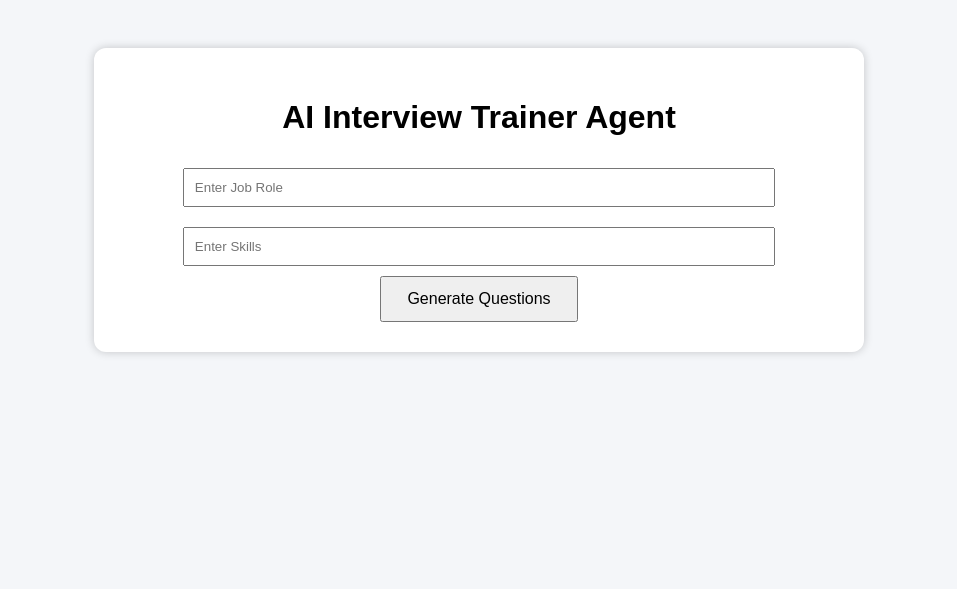
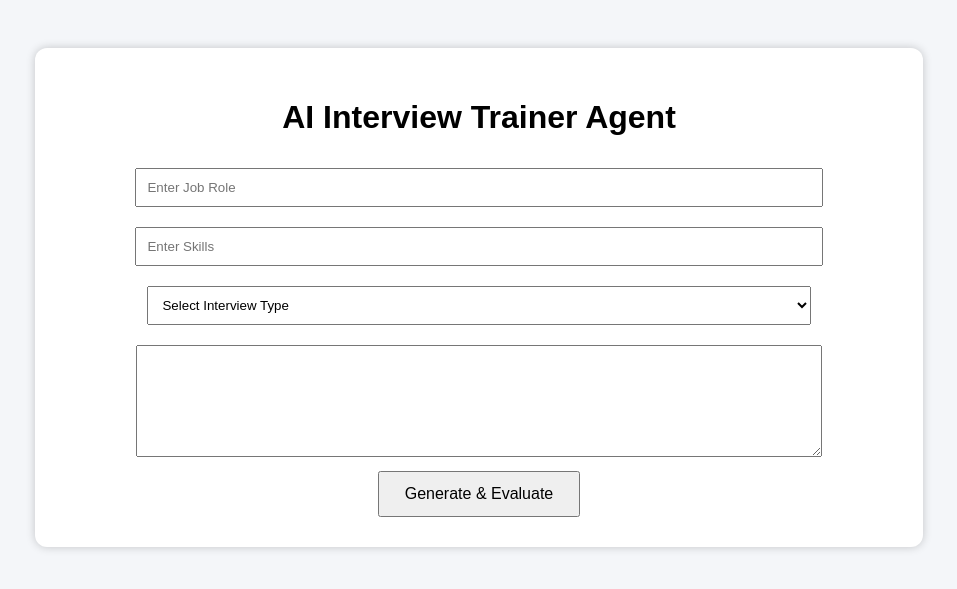
Before and after one commit to bitwallakshyata-ship-it/AI-Interview-Trainer-Agent, a Flask app: page / in a window 1280 px wide. Shown: the top 589 px of the page, without its empty margins (161-1118 px from the left). Run offline with Flask 3, Linux system fonts and the light colour scheme.

Commit message:
Update index.html

```diff
--- a/templates/index.html
+++ b/templates/index.html
@@ -14,14 +14,14 @@
 
         .container{
             background:white;
-            width:60%;
+            width:70%;
             margin:auto;
             padding:30px;
             border-radius:12px;
             box-shadow:0px 0px 10px rgba(0,0,0,0.2);
         }
 
-        input{
+        input, textarea, select{
             width:80%;
             padding:10px;
             margin:10px;
@@ -34,6 +34,14 @@
         }
 
         ol{
+            text-align:left;
+        }
+
+        .feedback{
+            margin-top:20px;
+            padding:15px;
+            background:#eef7ee;
+            border-radius:10px;
             text-align:left;
         }
 
@@ -62,8 +70,25 @@
 
         <br>
 
+        <select name="interview_type" required>
+            <option value="">Select Interview Type</option>
+            <option value="HR">HR Interview</option>
+            <option value="Technical">Technical Interview</option>
+            <option value="Behavioral">Behavioral Interview</option>
+        </select>
+
+        <br>
+
+        <textarea
+            name="answer"
+            rows="6"
+            placeholder="Enter your interview answer here">
+        </textarea>
+
+        <br>
+
         <button type="submit">
-            Generate Questions
+            Generate & Evaluate
         </button>
 
     </form>
@@ -80,6 +105,30 @@
 
     {% endif %}
 
+    {% if feedback %}
+
+        <div class="feedback">
+
+            <h2>AI Feedback</h2>
+
+            <pre>{{ feedback }}</pre>
+
+        </div>
+
+    {% endif %}
+
+    {% if report %}
+
+        <div class="feedback">
+
+            <h2>Performance Report</h2>
+
+            <pre>{{ report }}</pre>
+
+        </div>
+
+    {% endif %}
+
 </div>
 
 </body>
```
